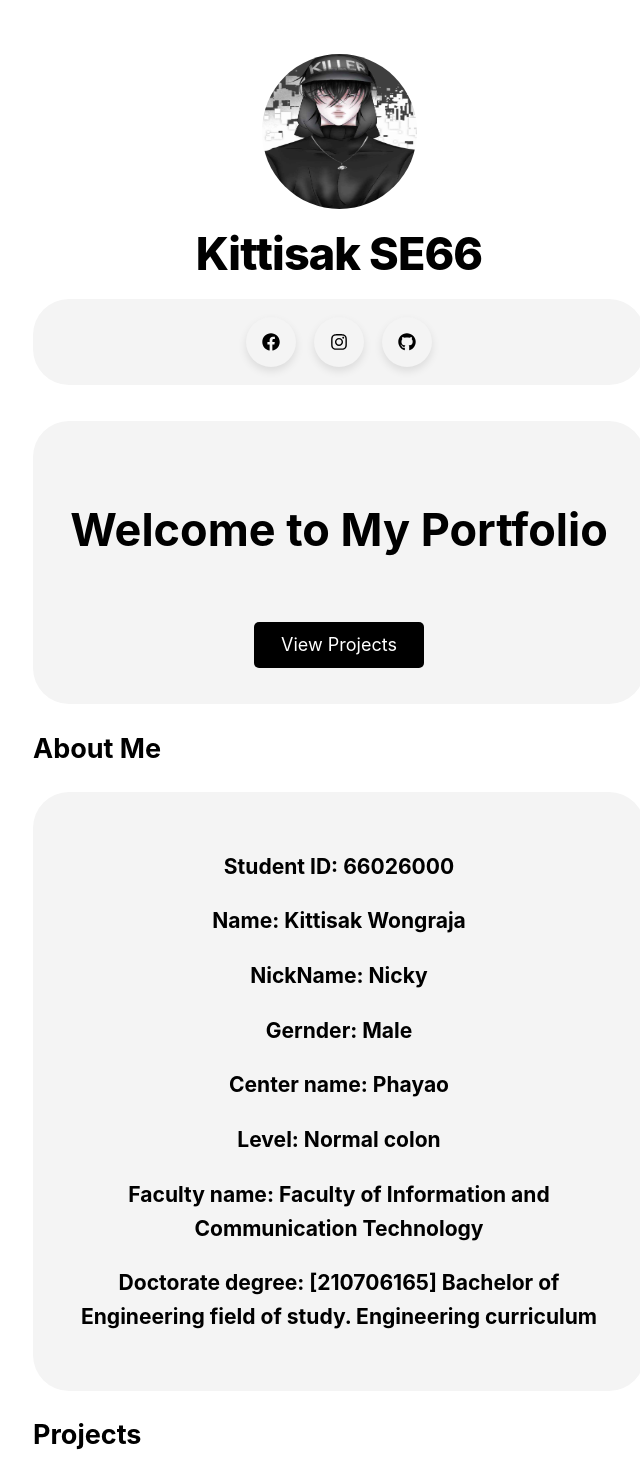
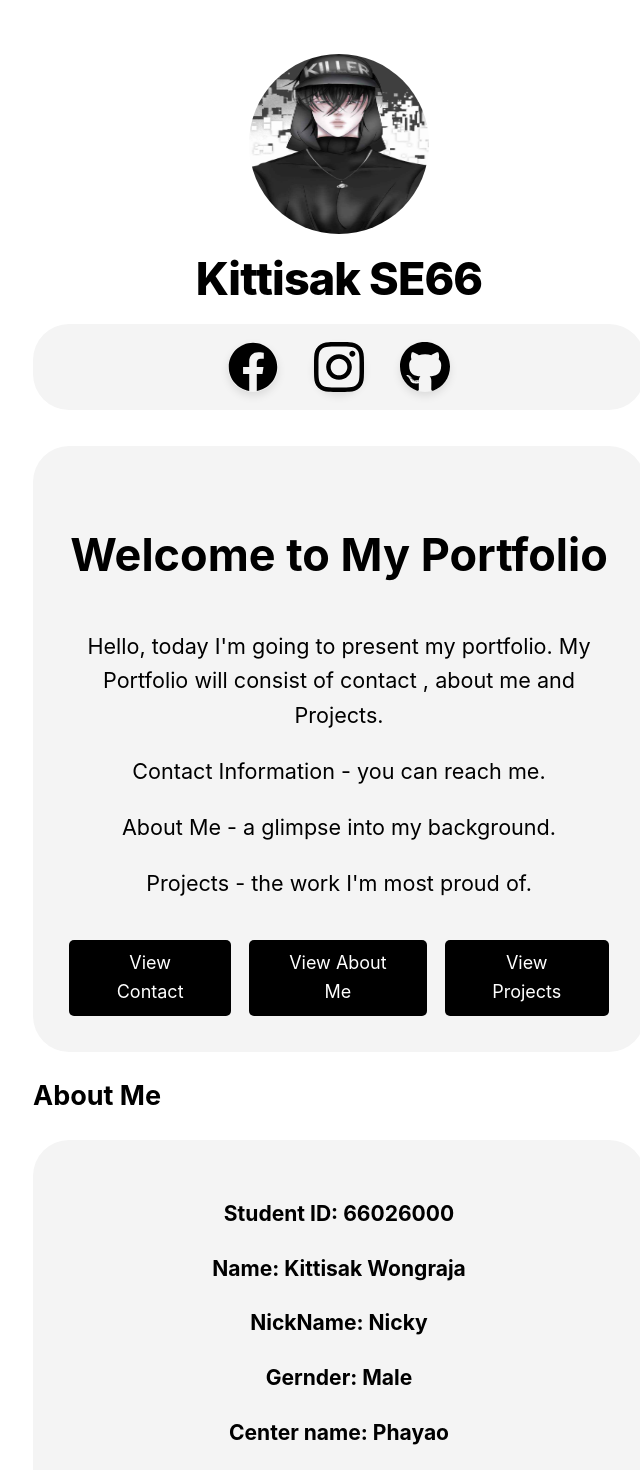
Before and after one commit to nickykung123/portfolio, a Next.js app: page / in a window 1280 px wide. Shown: the top 1470 px of the page, without its empty margins (301-941 px from the left). Built offline with nearby package versions, Linux system fonts and the light colour scheme.

Commit message:
decorate

```diff
--- a/components/layout.js
+++ b/components/layout.js
@@ -41,8 +41,8 @@ export default function Layout({ children, home }) {
               priority
               src="/images/nickykung123.jpg"
               className={utilStyles.borderCircle}
-              height={155}
-              width={155}
+              height={180}
+              width={180}
               alt={name}
             />
             <h1 className={utilStyles.heading2Xl}>{name}</h1>
--- a/pages/index.js
+++ b/pages/index.js
@@ -16,7 +16,7 @@ export default function Home({ allPostsData }) {
       </Head>
 
       {/* Social Media Section */}
-      <section className="icon">
+      <section id="contact" className="icon">
         <div className="icon-wrapper">
           <a
             aria-label="true"
@@ -58,14 +58,34 @@ export default function Home({ allPostsData }) {
       {/* Home Section */}
       <section className="home">
         <h1>Welcome to My Portfolio</h1>
-        <p></p>
+        <p>
+        Hello, today I'm going to present my portfolio. My Portfolio will consist of contact , about me and Projects.
+        </p>
+        <p>
+        Contact Information - you can reach me.
+        </p>
+        <p>
+          About Me - a glimpse into my background.
+        </p>
+        <p>
+        Projects - the work I'm most proud of.
+        </p>
+        <section className="flex">
+        <a href="#contact" className="cta-button">
+          View Contact
+        </a>
+        <a href="#about" className="cta-button">
+          View About Me
+        </a>
         <a href="#projects" className="cta-button">
           View Projects
         </a>
-      </section>
+        </section>
+
+        </section>
 
       {/* About Section */}
-      <h2>About Me</h2>
+      <h2 id="about">About Me</h2>
       <section className="about">
         <h3>Student ID: 66026000</h3>
         <h3>Name: Kittisak Wongraja</h3>
@@ -106,12 +126,12 @@ export default function Home({ allPostsData }) {
           display: flex;
           justify-content: center;
           align-items: center;
-          gap: 1rem;
+          gap: 2rem;
           padding: 1rem;
           background: #f4f4f4;
           border-radius: 2rem;
           margin-bottom: 2rem;
-
+          font-size: 5rem; /* เพิ่มขนาดฟอนต์ของไอคอน */
         }
 
         .icon-wrapper {
@@ -143,7 +163,11 @@ export default function Home({ allPostsData }) {
           color: white
         }
 
-
+        .flex {
+          display: grid;
+          display: flex;
+          gap: 1rem;
+        }
 
         .icon-label {
           position: absolute;
@@ -212,9 +236,19 @@ export default function Home({ allPostsData }) {
 
         .project-item {
           padding: 1rem;
-          background: #f4f4f4;
+          background: #000000;
           border-radius: 2rem;
           text-align: center;
+          color: #ffffff;
+
+        }
+        .project-item:hover {
+          background: #f4f4f4;
+          box-shadow: 0 4px 8px rgba(0, 0, 0, 0.1);
+          transition: background 0.3s ease, box-shadow 0.3s ease;
+          color: #000000;
+
+
         }
 
         }
```
